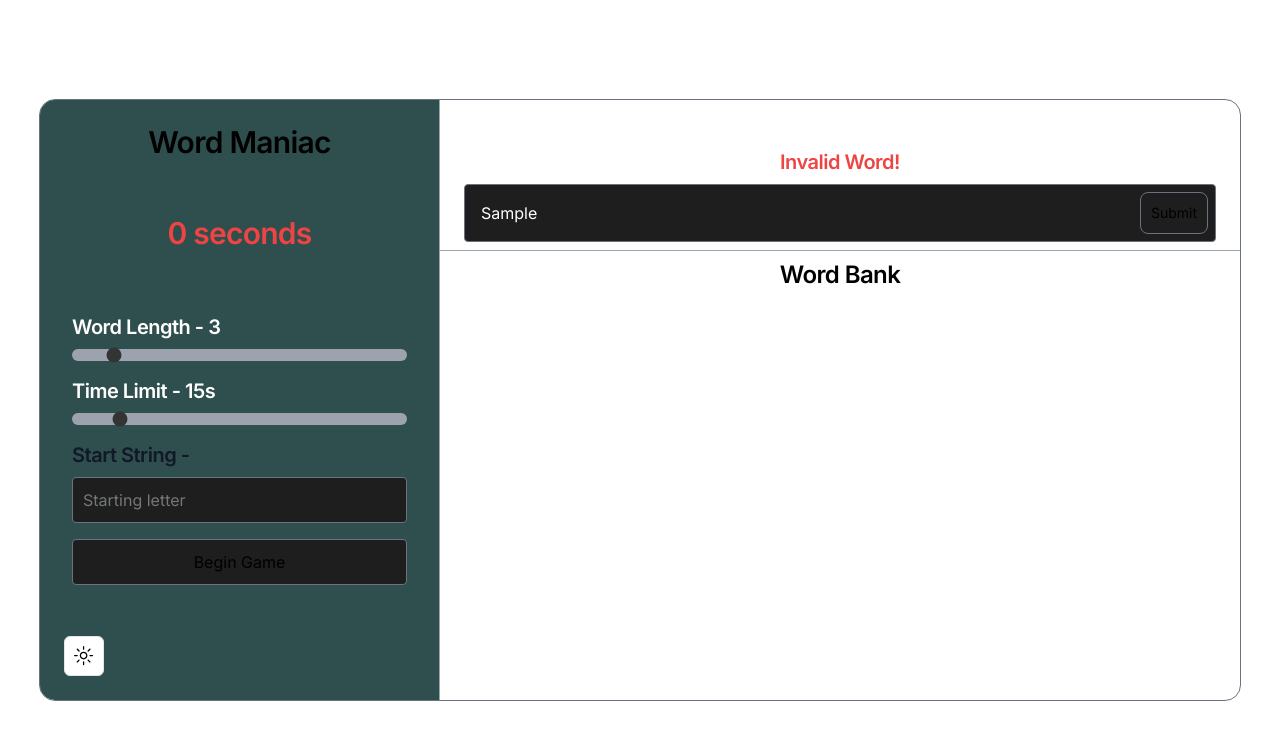
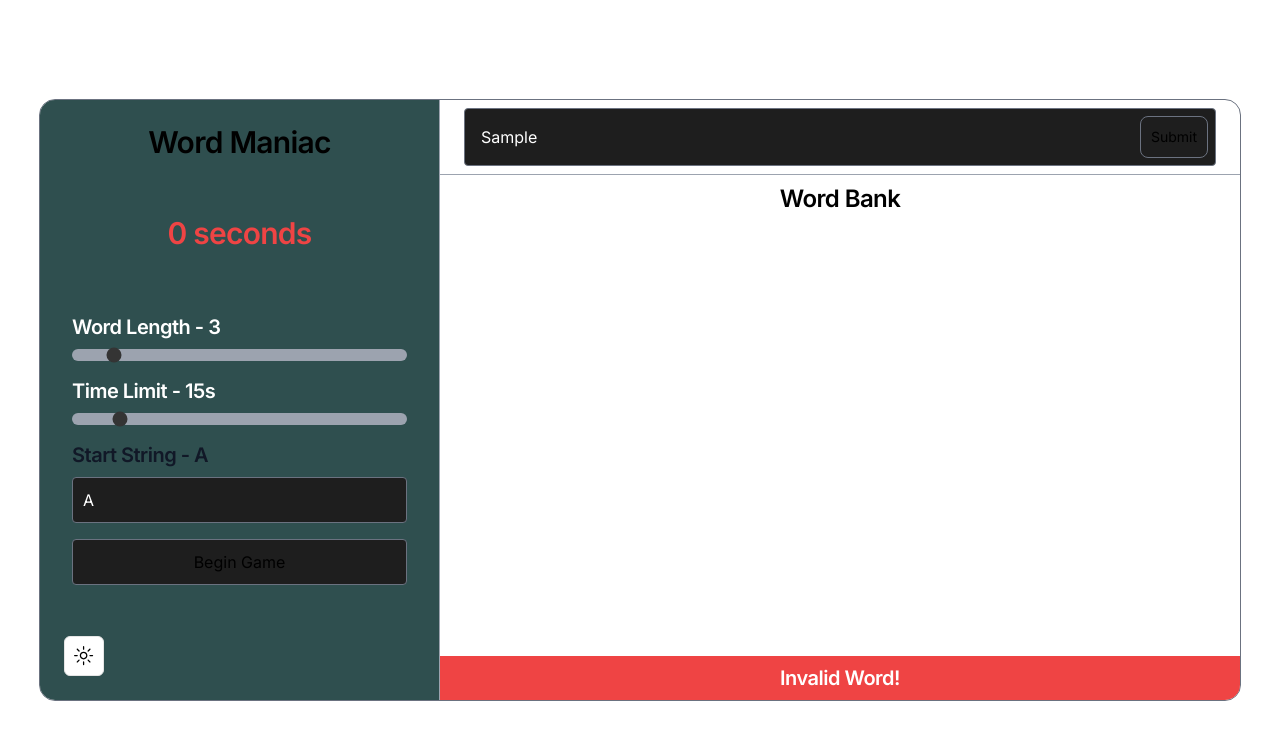
Before and after one commit to PatrickLisiecki/word-maniac, a Next.js app in the folder client/: page / in a window 1280 px wide. Both pictures are taken after typing "Sample" into the empty fields and a click on the button "Submit". Shown: the top 740 px of the page. Built offline with nearby package versions, Linux system fonts and the light colour scheme.

Commit message:
created functions for checking if word is valid and added message when game ends

```diff
--- a/client/src/app/page.tsx
+++ b/client/src/app/page.tsx
@@ -16,15 +16,16 @@ export default function Home() {
   const [settings, setSettings] = useState<Settings>({
     wordLength: "3",
     timeLimit: "15",
-    startLetter: "A",
+    start: "A",
   });
 
   const [isRunning, setIsRunning] = useState<boolean>(false);
   const [seconds, setSeconds] = useState<number>(0);
   const [currentWord, setCurrentWord] = useState<string>("");
   const [validWords, setValidWords] = useState<Array<string>>([]);
-  const [error, setError] = useState<string>("");
+  const [message, setMessage] = useState<string>("");
 
+  // Checks if current word has already been submitted
   const isUnique = (word: string): boolean => {
     for (const curr of validWords) {
       if (curr.toLowerCase() === word.toLowerCase()) {
@@ -37,11 +38,30 @@ export default function Home() {
     return true;
   };
 
-  const checkValidWord = async (word: string): Promise<boolean> => {
+  // Checks if current word matches the starting string
+  const hasSubstring = (word: string, start: string): boolean => {
+    // How many letters should be checked
+    let startLen = start.length;
+
+    // The beginning of the word up until the start length
+    let wordSubstr = word.substring(0, startLen);
+
+    if (wordSubstr.toLowerCase() === start.toLowerCase()) {
+      return true;
+    }
+
+    return false;
+  };
+
+  const isMinimumLength = (word: string, len: number): boolean => {
+    return word.length === len;
+  };
+
+  const isValid = async (word: string): Promise<boolean> => {
     // Check if minimum criteria is met to consider the word
     if (
-      word.length === parseInt(settings.wordLength) &&
-      word.toLowerCase().charAt(0) === settings.startLetter.toLowerCase() &&
+      isMinimumLength(word, parseInt(settings.wordLength)) &&
+      hasSubstring(word, settings.start) &&
       isUnique(word) &&
       isRunning
     ) {
@@ -67,11 +87,11 @@ export default function Home() {
     e.preventDefault();
 
     // Check if word is valid before adding to word list
-    if (await checkValidWord(currentWord)) {
+    if (await isValid(currentWord)) {
       setValidWords([...validWords, currentWord]);
       setCurrentWord("");
     } else {
-      setError("Invalid Word!");
+      setMessage("Invalid Word!");
     }
   };
 
@@ -87,6 +107,8 @@ export default function Home() {
       // Stop game at 0
       if (seconds === 0) {
         setIsRunning(false);
+
+        setMessage(`You guessed ${validWords.length} words!`);
       }
     }
 
@@ -118,12 +140,8 @@ export default function Home() {
           <ModeToggle />
         </aside>
 
-        <div className="min-w-[800px] flex flex-col py-12">
+        <div className="min-w-[800px] flex flex-col">
           {/* Game Input */}
-          <div className="w-full text-center text-xl font-semibold tracking-tight text-red-500 block">
-            {error ? error : ""}
-          </div>
-
           <GameInput
             currentWord={currentWord}
             setCurrentWord={setCurrentWord}
@@ -131,6 +149,16 @@ export default function Home() {
           />
 
           <WordList validWords={validWords} />
+
+          {message && (
+            <div
+              className={`${
+                isRunning ? "bg-red-500" : "bg-green-500"
+              } w-full text-center text-xl font-semibold tracking-tight text-white bg-red-500 block mt-auto p-2`}
+            >
+              {message}
+            </div>
+          )}
         </div>
       </div>
     </main>
```
